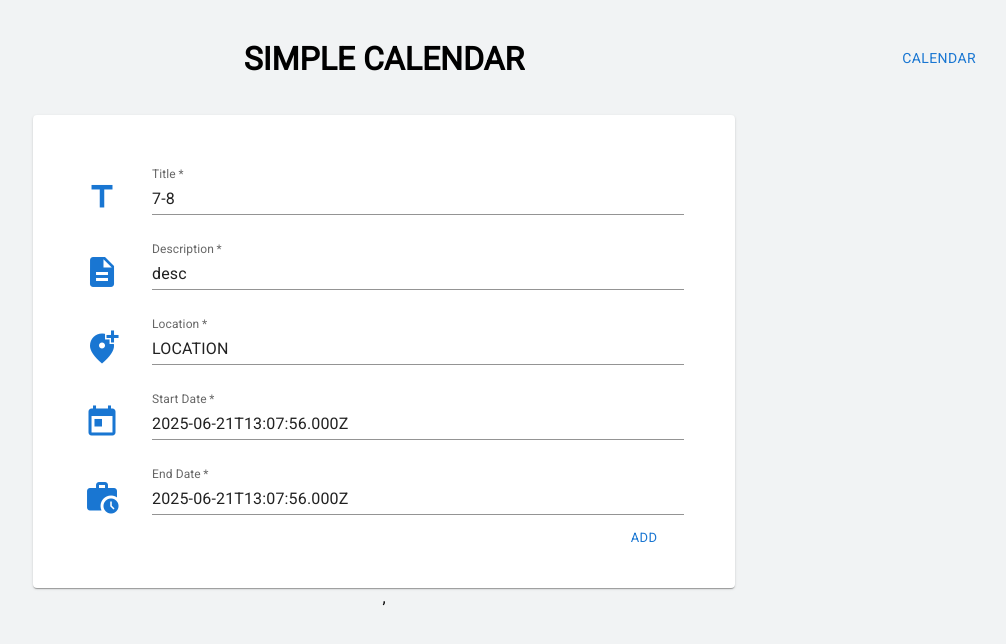
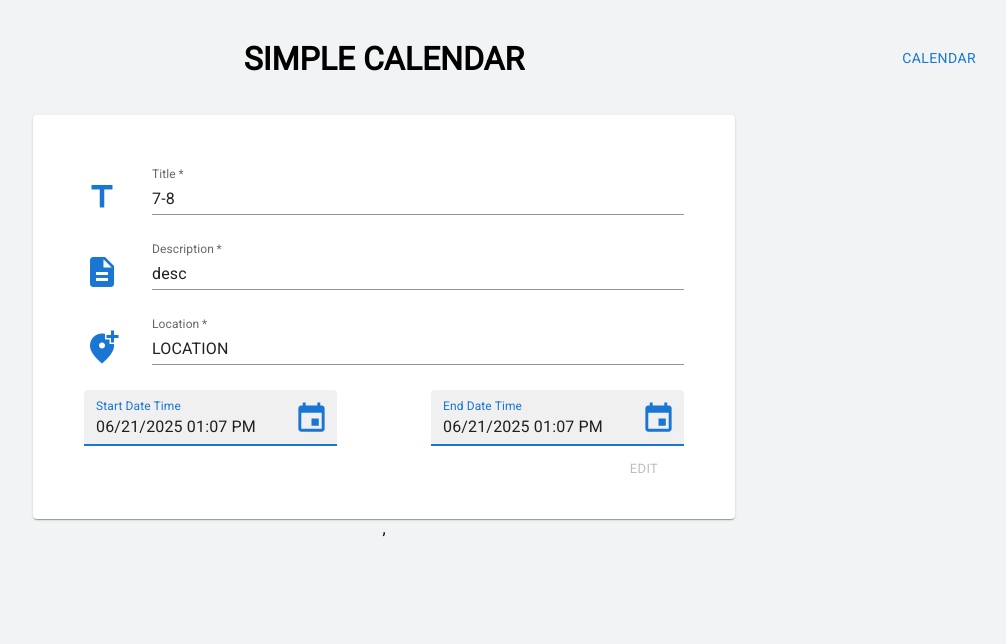
Before and after one commit to NeonMaliket/Test-Task-Simple-Calendar-System, a React (Vite) app in the folder simple-calendar-ui/: page /calendar/event/edit/1 in a window 1280 px wide. Shown: the top 644 px of the page, without its empty margins (256-1262 px from the left). Built offline with nearby package versions, Linux system fonts and the light colour scheme.

Commit message:
alpha front-end

```diff
--- a/simple-calendar-ui/package.json
+++ b/simple-calendar-ui/package.json
@@ -18,6 +18,8 @@
     "@fullcalendar/react": "^6.1.17",
     "@fullcalendar/timegrid": "^6.1.17",
     "@mui/material": "^7.1.2",
+    "@mui/x-date-pickers": "^8.5.3",
+    "dayjs": "^1.11.13",
     "react": "^18.0.0",
     "react-dom": "^18.0.0",
     "react-router-dom": "^7.6.2"
--- a/simple-calendar-ui/src/App.tsx
+++ b/simple-calendar-ui/src/App.tsx
@@ -1,26 +1,28 @@
-import { Route, Routes } from 'react-router-dom'
+import {Route, Routes} from 'react-router-dom'
 import './App.css'
 import CalendarPage from './pages/CalendarPage'
 import EventDetailsPage from './pages/EventDetailsPage'
 import EditEventPage from './pages/EditEventPage'
 import Header from './components/Header'
-import { Box } from '@mui/material'
+import {Box} from '@mui/material'
+import {AdapterDayjs} from "@mui/x-date-pickers/AdapterDayjs";
+import {LocalizationProvider} from "@mui/x-date-pickers";
 
 function App() {
 
-  return (
-    <>
-      <Header title="SIMPLE CALENDAR" />
-      <Box height="3vw" />
-      <Routes>
-        <Route path='/calendar' element={<CalendarPage />}></Route>
-        <Route path='/calendar/event/:id' element={<EventDetailsPage />}></Route>
-        <Route path='/calendar/event/new' element={<EditEventPage />}></Route>
-        <Route path='/calendar/event/edit/:id' element={<EditEventPage />}></Route>
-        <Route path='*' element={<CalendarPage />}></Route>
-      </Routes>
-    </>
-  )
+    return (
+        <LocalizationProvider dateAdapter={AdapterDayjs}>
+            <Header title="SIMPLE CALENDAR"/>
+            <Box height="3vw"/>
+            <Routes>
+                <Route path='/calendar' element={<CalendarPage/>}></Route>
+                <Route path='/calendar/event/:id' element={<EventDetailsPage/>}></Route>
+                <Route path='/calendar/event/new' element={<EditEventPage/>}></Route>
+                <Route path='/calendar/event/edit/:id' element={<EditEventPage/>}></Route>
+                <Route path='*' element={<CalendarPage/>}></Route>
+            </Routes>
+        </LocalizationProvider>
+    )
 }
 
 export default App
--- a/simple-calendar-ui/src/components/CardInput.tsx
+++ b/simple-calendar-ui/src/components/CardInput.tsx
@@ -1,5 +1,5 @@
-import { Box, FormControl, FormHelperText, Icon, TextField } from "@mui/material";
-import { useState, type FunctionComponent } from "react";
+import {Box, FormControl, FormHelperText, Icon, TextField} from "@mui/material";
+import {type FunctionComponent, useState} from "react";
 
 interface CardInputProps {
     label: string
@@ -21,12 +21,12 @@ const CardInput: FunctionComponent<CardInputProps> = (props) => {
         props.onChange(text)
     }
 
-    return (<>
+    return (
         <Box display="flex" alignItems="flex-end" height="75px">
             <Icon fontSize="large" color="primary">
                 {props.icon}
             </Icon>
-            <Box mx={2} />
+            <Box mx={2}/>
             <FormControl error variant="standard" fullWidth>
                 <TextField
                     required
@@ -44,7 +44,7 @@ const CardInput: FunctionComponent<CardInputProps> = (props) => {
                 {(error && <FormHelperText>{error}</FormHelperText>)}
             </FormControl>
         </Box>
-    </>);
+    );
 }
 
 export default CardInput;
--- /dev/null
+++ b/simple-calendar-ui/src/components/DateTimePicker.tsx
@@ -0,0 +1,45 @@
+import type {FunctionComponent} from "react";
+import {DateTimePicker as MuiDateTimePicker, PickersDay} from "@mui/x-date-pickers";
+import {IconButton, styled} from "@mui/material";
+import dayjs from "dayjs"
+
+const StyledButton = styled(IconButton)(({theme}) => ({
+    borderRadius: theme.shape.borderRadius,
+}));
+const StyledDay = styled(PickersDay)(({theme}) => ({
+    borderRadius: theme.shape.borderRadius,
+    color: theme.palette.secondary.light,
+    ...theme.applyStyles('light', {
+        color: theme.palette.secondary.dark,
+    }),
+}));
+
+type DateTimePickerProps = {
+    value?: Date | null,
+    label: string,
+    onSelected: (date?: Date) => void
+};
+export const DateTimePicker: FunctionComponent<DateTimePickerProps> = (props: DateTimePickerProps) => {
+    return (
+        <div>
+            <MuiDateTimePicker
+                label={props.label}
+                slots={{
+                    openPickerButton: StyledButton,
+                    day: StyledDay,
+                }}
+                value={dayjs(props.value)}
+                onChange={(event) => props.onSelected(event?.toDate())}
+                slotProps={{
+                    openPickerIcon: {fontSize: 'large'},
+                    openPickerButton: {color: 'primary'},
+                    textField: {
+                        variant: 'filled',
+                        focused: true,
+                        color: 'primary',
+                    },
+                }}
+            />
+        </div>
+    );
+};
--- a/simple-calendar-ui/src/components/Header.tsx
+++ b/simple-calendar-ui/src/components/Header.tsx
@@ -1,6 +1,6 @@
-import { Box, Button } from "@mui/material";
-import type { FunctionComponent } from "react";
-import { useLocation, useNavigate } from "react-router-dom";
+import {Box, Button} from "@mui/material";
+import type {FunctionComponent} from "react";
+import {useLocation, useNavigate} from "react-router-dom";
 
 const CALENDAR_LOCATION = '/calendar'
 const ADD_EVENT_LOCATION = '/calendar/event/new'
@@ -20,7 +20,7 @@ const Header: FunctionComponent<HeaderProps> = (props: HeaderProps) => {
         return location.pathname === CALENDAR_LOCATION
     }
 
-    return (<>
+    return (
         <Box display="flex" justifyContent="space-between" width="100%">
             <div></div>
             <h1
@@ -34,7 +34,7 @@ const Header: FunctionComponent<HeaderProps> = (props: HeaderProps) => {
             {isCalendarPage() && <Button onClick={onAddEventClick}>Add Event</Button>}
             {!isCalendarPage() && <Button onClick={onCalendarClick}>Calendar</Button>}
         </Box>
-    </>);
+    );
 }
 
 export default Header;
--- a/simple-calendar-ui/src/pages/CalendarPage.tsx
+++ b/simple-calendar-ui/src/pages/CalendarPage.tsx
@@ -1,20 +1,24 @@
-import type { EventClickArg } from '@fullcalendar/core'
+import type {EventClickArg} from '@fullcalendar/core'
 
 import interactionPlugin from '@fullcalendar/interaction'
 import FullCalendar from '@fullcalendar/react'
 import timeGridPlugin from '@fullcalendar/timegrid'
 import dayGridPlugin from '@fullcalendar/daygrid'
 import React from 'react'
-import { useNavigate } from 'react-router-dom'
+import {useNavigate} from 'react-router-dom'
 import useEvents from '../hooks/EventHook'
 
 const CalendarPage: React.FC = () => {
-    const { events } = useEvents()
+    const {events} = useEvents()
     const navigate = useNavigate()
 
     const handleEventClick = (clickInfo: EventClickArg) => {
         const id = clickInfo.event.id
         navigate(`/calendar/event/${id}`)
+    }
+
+    const handleNewEvent = () => {
+        navigate('/calendar/event/new')
     }
 
     const calendarEvents = () => {
@@ -35,11 +39,11 @@ const CalendarPage: React.FC = () => {
     }
 
     return (
-        <>
         <FullCalendar
             plugins={[timeGridPlugin, interactionPlugin, dayGridPlugin]}
             initialView="dayGridMonth"
             selectable={true}
+            dateClick={handleNewEvent}
             events={calendarEvents()}
             eventClick={handleEventClick}
             headerToolbar={{
@@ -49,7 +53,7 @@ const CalendarPage: React.FC = () => {
             }}
             nowIndicator
             height="auto"
-            /></>
+        />
     )
 }
 
--- a/simple-calendar-ui/src/pages/EditEventPage.tsx
+++ b/simple-calendar-ui/src/pages/EditEventPage.tsx
@@ -1,22 +1,39 @@
-import { Button, Card, CardActions } from "@mui/material";
-import { useState, type FunctionComponent } from "react";
+import {Box, Button, Card, CardActions, Stack} from "@mui/material";
+import {type FunctionComponent, useEffect, useState} from "react";
 import CardInput from "../components/CardInput";
 import useEvents from "../hooks/EventHook";
-import type { CalendarEvent } from "../types/CalendarEvent";
-import { useNavigate, useParams } from "react-router-dom";
+import type {CalendarEvent} from "../types/CalendarEvent";
+import {useNavigate, useParams} from "react-router-dom";
+import {DateTimePicker} from "../components/DateTimePicker.tsx";
 
 const EditEventPage: FunctionComponent = () => {
-    const { id } = useParams()
+    const {id} = useParams()
     const navigate = useNavigate()
-    const { add, update, findById } = useEvents()
-    const [event, setEvent] = useState<CalendarEvent>(id ? findById(id)! : {
+    const {add, update, findById} = useEvents()
+    const [event, setEvent] = useState<CalendarEvent>({
         id: null,
         title: "",
         description: "",
         location: "",
-        startDateTime: new Date(),
-        endDateTime: new Date(),
+        startDateTime: null,
+        endDateTime: null,
     });
+
+    useEffect(() => {
+        if (id) {
+            const localEvent = findById(id)
+            if (localEvent) {
+                setEvent({...localEvent})
+            }
+        }
+    }, [id])
+
+    const isDatesValid = () => {
+        const startDateTime = event.startDateTime
+        const endDateTime = event.endDateTime
+
+        return startDateTime && endDateTime && startDateTime < endDateTime
+    }
 
     const disabledButton = (): boolean => {
         return (
@@ -24,7 +41,8 @@ const EditEventPage: FunctionComponent = () => {
             !event.description.trim() ||
             !event.location.trim() ||
             !event.startDateTime ||
-            !event.endDateTime
+            !event.endDateTime ||
+            !isDatesValid()
         );
     }
 
@@ -37,20 +55,31 @@ const EditEventPage: FunctionComponent = () => {
         navigate('/calendar')
     }
 
-    return (<>
+    return (
         <div className="center">
             <Card className="event-card">
-                <CardInput label="Title" icon="title" value={event.title} onChange={(text) => setEvent({ ...event, title: text })} />
-                <CardInput label="Description" icon="description" value={event.description} onChange={(text) => setEvent({ ...event, description: text })} />
-                <CardInput label="Location" icon="add_location_alt" value={event.location} onChange={(text) => setEvent({ ...event, location: text })} />
-                <CardInput label="Start Date" icon="today" value={event.startDateTime?.toISOString()} onChange={(text) => setEvent({ ...event, startDateTime: new Date() })} />
-                <CardInput label="End Date" icon="work_history" value={event.endDateTime?.toISOString()} onChange={(text) => setEvent({ ...event, endDateTime: new Date() })} />
-                <CardActions sx={{ justifyContent: 'flex-end' }}>
-                    <Button size="small" disabled={disabledButton()} onClick={addOrUpdate}>Add</Button>
+                <CardInput label="Title" icon="title" value={event.title}
+                           onChange={(text) => setEvent({...event, title: text})}/>
+                <CardInput label="Description" icon="description" value={event.description}
+                           onChange={(text) => setEvent({...event, description: text})}/>
+                <CardInput label="Location" icon="add_location_alt" value={event.location}
+                           onChange={(text) => setEvent({...event, location: text})}/>
+                <Box height="25px"/>
+                <Stack direction="row" justifyContent="space-between">
+                    <DateTimePicker value={event.startDateTime}
+                                    onSelected={(date) => setEvent({...event, startDateTime: date})}
+                                    label="Start Date Time"/>
+                    <DateTimePicker value={event.endDateTime}
+                                    onSelected={(date) => setEvent({...event, endDateTime: date})}
+                                    label="End Date Time"/>
+                </Stack>
+                <CardActions sx={{justifyContent: 'flex-end'}}>
+                    <Button size="small" disabled={disabledButton()} onClick={addOrUpdate}>{id ? 'Edit' : 'Add'}</Button>
                 </CardActions>
             </Card>
         </div>
-    </>);
+    )
+        ;
 }
 
 export default EditEventPage;
--- a/simple-calendar-ui/src/types/CalendarEvent.ts
+++ b/simple-calendar-ui/src/types/CalendarEvent.ts
@@ -1,8 +1,8 @@
 export interface CalendarEvent {
-    id: string | null
+    id?: string | null
     title: string
     description: string
-    startDateTime: Date | null
-    endDateTime: Date | null
+    startDateTime?: Date | null
+    endDateTime?: Date | null
     location: string
 }
```
Also changed, not shown: simple-calendar-ui/src/pages/EventDetailsPage.tsx (+13 -12 lines), 2 other files (tests, documents, lock files or other folders). Lines whose indentation alone changed are shown as unchanged.
